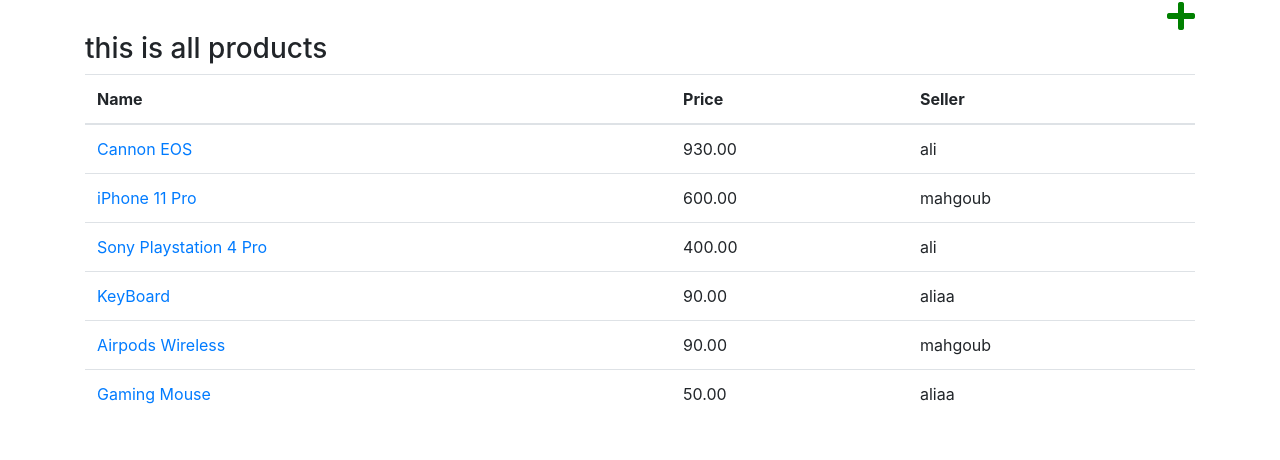
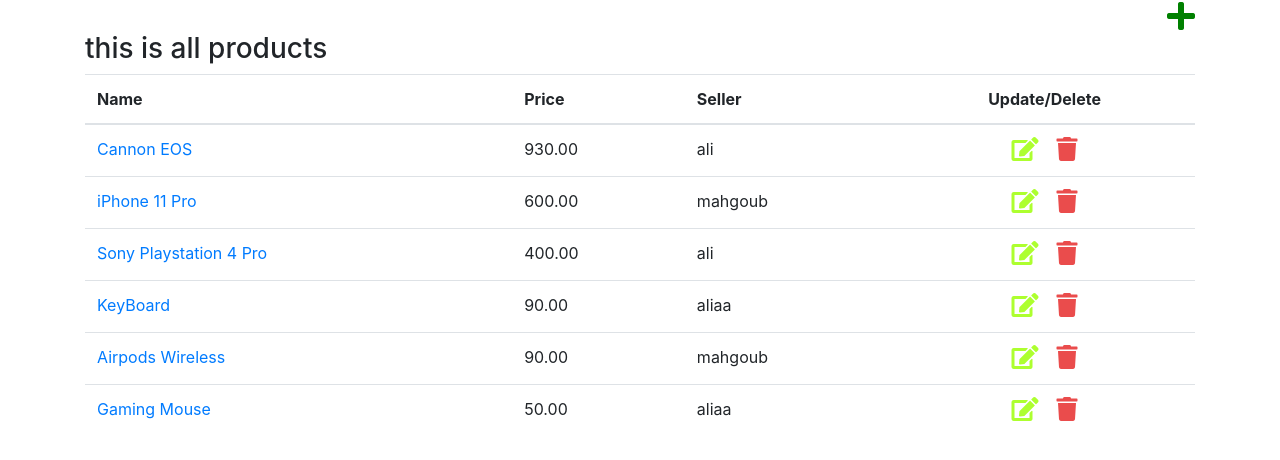
Before and after one commit to Mohamadmahgoub910/PyBasics, a Django app: page /products/ in a window 1280 px wide. Shown: the part 56-516 px from the top of the page. Run offline with Django 4.2, Linux system fonts and the light colour scheme; data comes from the database, SQL or seed files in the repository; both versions use the stored data as it was after the commit; some libraries are stand-ins or nearby versions.

Commit message:
CRUD for Products with bootstrap

```diff
--- a/ServiceBit68Task/ServiceDjangoBit68Task/service/templates/products/product_form.html
+++ b/ServiceBit68Task/ServiceDjangoBit68Task/service/templates/products/product_form.html
@@ -2,6 +2,7 @@
 
 <h1> Product Form Create  </h1>
 {% block content %}
+<a href="{% url 'products' %}" class="btn btn-info"> back </a> <br> <br>
 <form action="" method="POST">
     {% csrf_token %}
     {{form.as_p}}
--- a/ServiceBit68Task/ServiceDjangoBit68Task/service/templates/products/products.html
+++ b/ServiceBit68Task/ServiceDjangoBit68Task/service/templates/products/products.html
@@ -19,6 +19,7 @@
             <th scope="col">Name</th>
             <th scope="col">Price</th>
             <th scope="col">Seller</th>
+            <th style="text-align: center;" scope="col">Update/Delete</th>
         </tr>
     </thead>
     <tbody>
@@ -27,6 +28,10 @@
             <td> <a href="{% url 'product' product.id %}"> {{ product.name }} </a> </td>
             <td>{{ product.price }}</td>
             <td>{{ product.user }}</td>
+            <td style="text-align: center;">
+                <a href="{% url 'product-update' product.id %}" ><i style="color: greenyellow; font-size: x-large;" class="fa fa-edit"  aria-hidden="true"></i></a>
+                &nbsp;&nbsp; <a href="{% url 'product-delete' product.id %}"><i style="color: rgba(230, 43, 43, 0.842); font-size: x-large;" class="fa fa-trash"  aria-hidden="true"></i></a>
+            </td>
         </tr>
         {% endfor %}
     </tbody>
--- a/ServiceBit68Task/ServiceDjangoBit68Task/service/urls.py
+++ b/ServiceBit68Task/ServiceDjangoBit68Task/service/urls.py
@@ -4,4 +4,6 @@
     path('products/', views.products, name='products'),
     path('product/<str:pk>/', views.product, name='product'),
     path('products/createProduct/', views.createProduct, name='product-create'),
+    path('products/updateProduct/<str:pk>', views.updateProduct, name='product-update'),
+    path('products/deleteProduct/<str:pk>', views.deleteProduct, name='product-delete'),
 ]
--- a/ServiceBit68Task/ServiceDjangoBit68Task/service/views.py
+++ b/ServiceBit68Task/ServiceDjangoBit68Task/service/views.py
@@ -1,5 +1,5 @@
 from .forms import ProductForm
-from django.shortcuts import render
+from django.shortcuts import render, redirect
 from .models import Products
 # Create your views here.
 
@@ -15,5 +15,29 @@
 
 def createProduct(request):
     form = ProductForm()
+    if request.method == 'POST':
+        form = ProductForm(request.POST)
+        if form.is_valid():
+            form.save()
+            return redirect('products')
     context = {'form':form}
     return render(request, 'products/product_form.html', context)
+
+def updateProduct(request, pk):
+    product = Products.objects.get(id=pk)
+    form = ProductForm(instance=product)
+    if request.method == 'POST':
+        form = ProductForm(request.POST, instance=product)
+        if form.is_valid():
+            form.save()
+            return redirect('products')
+    context = {'form':form}
+    return render(request, 'products/product_form.html', context)
+
+def deleteProduct(request, pk):
+    product = Products.objects.get(id=pk)
+    if request.method == 'POST':
+        product.delete()
+        return redirect('products')
+    context = {'product':product}
+    return render(request, 'products/delete_product.html', context)
```
Also changed, not shown: ServiceBit68Task/ServiceDjangoBit68Task/service/templates/products/delete_product.html (added, +11 -0 lines), ServiceBit68Task/ServiceDjangoBit68Task/db.sqlite3.
